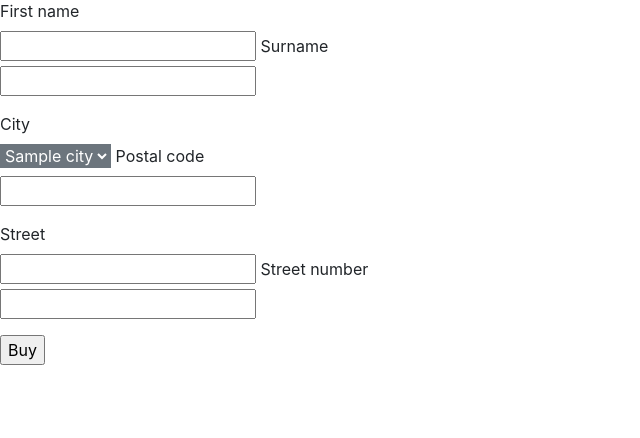
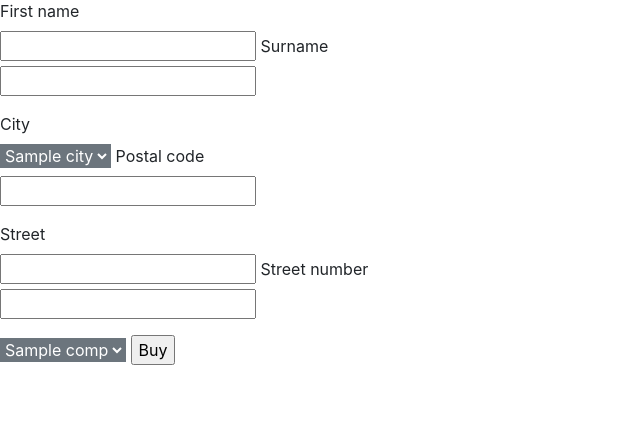
Before and after one commit to Calvitium/IUM_microservice, a FastAPI app: template templates/cart_template.html in a window 1280 px wide. Shown: the part 303-741 px from the top of the page, without its empty margins (0-640 px from the left). Run offline with FastAPI, Linux system fonts and the light colour scheme; the template is opened without the code that fills it: most values are stand-ins (such as "Sample title", 1, 10 or a date in 2020); some libraries are stand-ins or nearby versions.

Commit message:
Added delivery company dropdown

```diff
--- a/main.py
+++ b/main.py
@@ -8,6 +8,7 @@ templates = Jinja2Templates(directory='templates')
 products = [{"name": "God of War", "count": 2, "price": 29.99, "id": 1}, \
                 {"name": "Celeste", "count": 3, "price": 9.99, "id": 2}]
 cities = ["Warszawa", "Szczecin", "Gdańsk", "Poznań", "Nowa Sól"]
+dcompanies = ["DHL","UPS","Fedex"]
 
 
 @app.get("/")
@@ -15,7 +16,7 @@ def root(request: Request):
 
     return templates.TemplateResponse("cart_template.html",
                                       {"request": request, "message": "Hell world!", "products": products,
-                                       "cities": cities})
+                                       "cities": cities,"dcompanies":dcompanies})
 
 
 @app.post("/add_to_cart")
--- a/templates/cart_template.html
+++ b/templates/cart_template.html
@@ -66,6 +66,11 @@
             <label for="street_number">Street number</label><br>
             <input type="number" id="street_number" name="street_number">
         </p>
+        <select name="dcompany" class="btn-secondary">
+          {% for comp in dcompanies %}
+              <option value="{{ comp }}">{{ comp }}</option>
+          {% endfor %}
+        </select>
         <input type="submit" value="Buy">
     </form>
 
```
